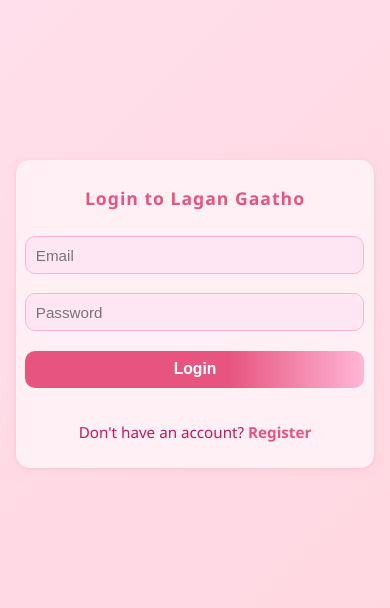
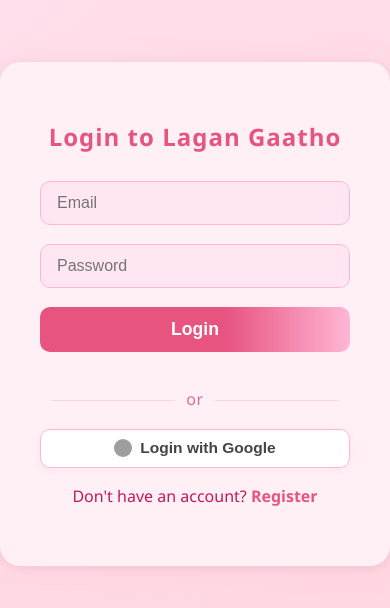
Before and after one commit to rishavadhikari4/planIt_Nepal, a React (Vite) app: page /login in a window 390 px wide. Shown: the part 108-716 px from the top of the page. Built offline with nearby package versions, Linux system fonts and the light colour scheme; no server answers; grey boxes are pictures that could not be loaded.

Commit message:
added the btn to go to the redirect

```diff
--- a/src/pages/Login.jsx
+++ b/src/pages/Login.jsx
@@ -27,11 +27,41 @@
                 <h2>Login to Lagan Gaatho</h2>
                 {error && <p className="error-message">{error}</p>}
                 <form onSubmit={handleSubmit}>
-                    <input type="email" placeholder="Email" value={email} onChange={(e) => setEmail(e.target.value)} />
-                    <input type="password" placeholder="Password" value={password} onChange={(e) => setPassword(e.target.value)} />
+                    <input
+                        type="email"
+                        placeholder="Email"
+                        value={email}
+                        onChange={(e) => setEmail(e.target.value)}
+                    />
+                    <input
+                        type="password"
+                        placeholder="Password"
+                        value={password}
+                        onChange={(e) => setPassword(e.target.value)}
+                    />
                     <button type="submit">Login</button>
                 </form>
-                <p>Don't have an account? <Link to="/register">Register</Link></p>
+                <div className="or-divider">
+                    <span>or</span>
+                </div>
+                <button
+                    type="button"
+                    className="google-login-btn"
+                    onClick={() =>
+                        window.location.href =
+                            "https://wedding-planner-backend-drr8.onrender.com/api/auth/google/"
+                    }
+                >
+                    <img
+                        src="https://developers.google.com/identity/images/g-logo.png"
+                        alt="Google"
+                        className="google-logo"
+                    />
+                    <span>Login with Google</span>
+                </button>
+                <p>
+                    Don't have an account? <Link to="/register">Register</Link>
+                </p>
             </div>
         </div>
     );
--- a/src/styles/auth.css
+++ b/src/styles/auth.css
@@ -151,36 +151,68 @@
   color: #ad1457;
 }
 
-@media (max-width: 600px) {
-  .auth-container {
-    padding: 1.5rem 0.5rem;
-    min-height: 100vh;
+.google-login-btn {
+  width: 100%;
+  padding: 0.7rem 1rem;
+  background: #fff;
+  color: #444;
+  border: 1.5px solid #ffb6d5;
+  border-radius: 10px;
+  font-size: 1.08rem;
+  font-weight: 600;
+  cursor: pointer;
+  display: flex;
+  align-items: center;
+  justify-content: center;
+  gap: 0.7rem;
+  margin-top: 1rem;
+  box-shadow: 0 2px 8px #ffb6d533;
+  transition: background 0.2s, box-shadow 0.2s, transform 0.15s;
+  animation: fadeInUp 0.7s 0.45s both;
 }
 
-  .auth-box {
-    max-width: 92vw;
-    padding: 1.5rem 0.6rem;
-    border-radius: 14px;
-    box-shadow: 0 2px 12px rgba(255, 128, 171, 0.12), 0 1px 4px rgba(0,0,0,0.05);
+.google-login-btn:hover {
+  background: #ffe6f2;
+  box-shadow: 0 6px 18px #ffb6d555;
+  transform: translateY(-2px) scale(1.03);
 }
 
-  .auth-box h2 {
-    font-size: 1.1rem;
+.google-logo {
+  width: 22px;
+  height: 22px;
+  background: #fff;
+  border-radius: 50%;
+  box-shadow: 0 1px 4px #ffb6d533;
 }
 
-  .auth-box input[type="email"],
-  .auth-box input[type="password"],
-  .auth-box input[type="text"] {
-    font-size: 0.95rem;
-    padding: 0.6rem 0.6rem;
+.or-divider {
+  display: flex;
+  align-items: center;
+  margin: 1.2rem 0 0.5rem 0;
+  font-size: 1rem;
+  color: #c2185b99;
+  font-weight: 500;
+  letter-spacing: 0.5px;
+}
+.or-divider::before,
+.or-divider::after {
+  content: "";
+  flex: 1;
+  height: 1px;
+  background: #ffb6d5;
+  margin: 0 0.7rem;
+  opacity: 0.5;
 }
 
-  .auth-box button[type="submit"] {
-    font-size: 0.98rem;
-    padding: 0.6rem;
+/* Responsive for Google button */
+@media (max-width: 600px) {
+  .google-login-btn {
+    font-size: 0.97rem;
+    padding: 0.6rem 0.5rem;
+    gap: 0.5rem;
   }
-
-  .auth-box p {
-    font-size: 0.95rem;
+  .google-logo {
+    width: 18px;
+    height: 18px;
   }
 }
```
Lines whose indentation alone changed are shown as unchanged.
